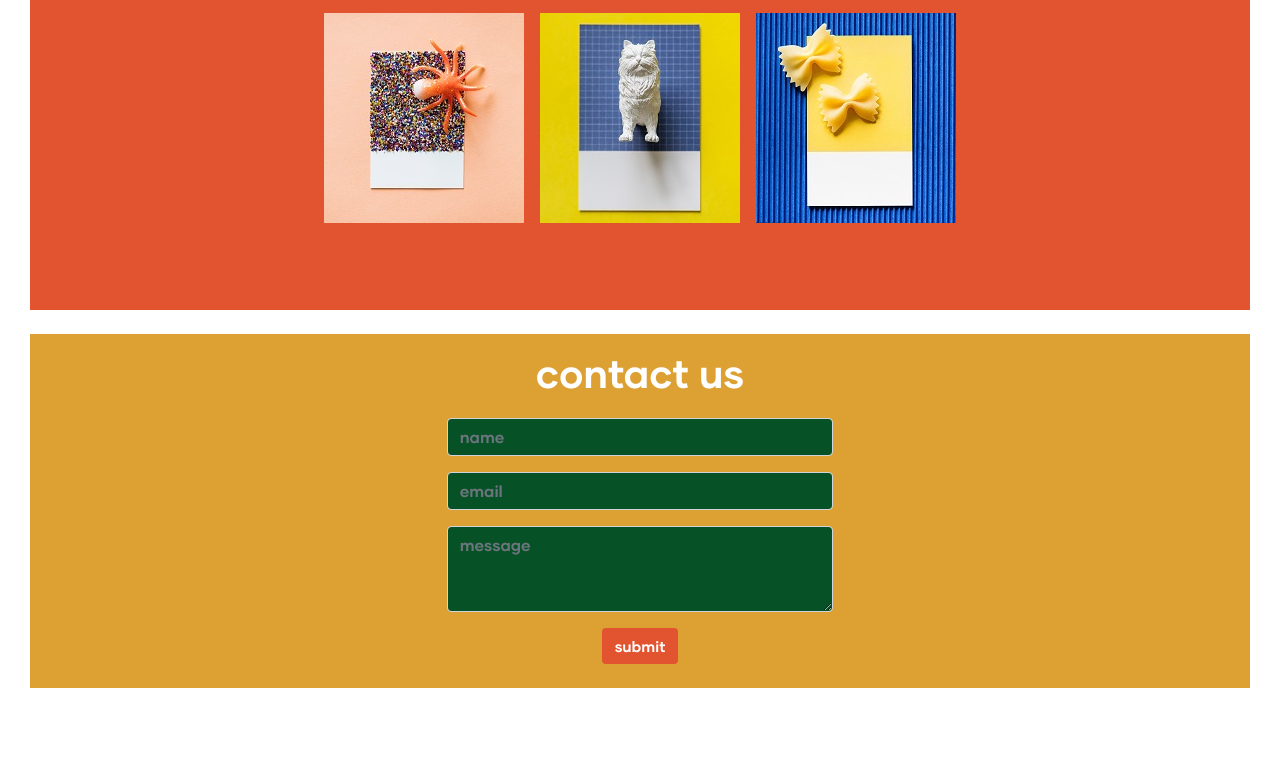
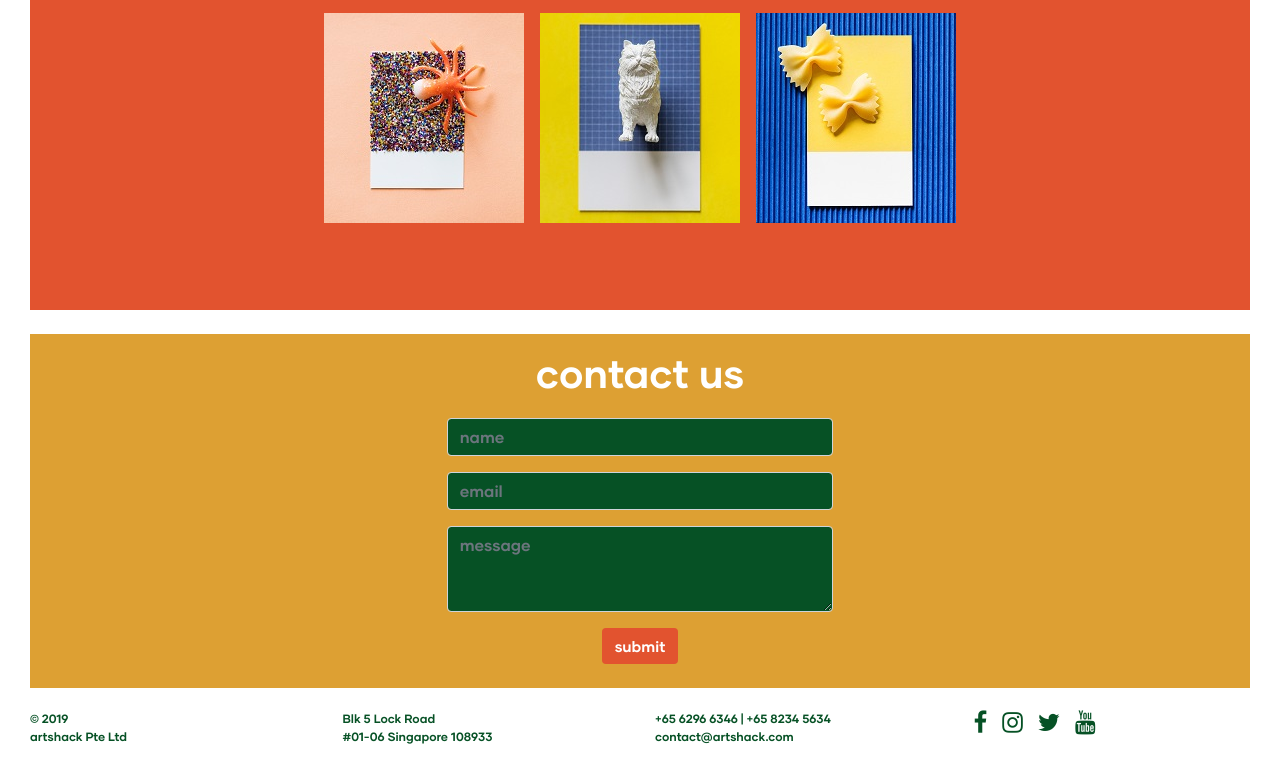
Before and after one commit to lynette-lyf/artshack, a plain HTML site: page index.html in a window 1280 px wide. Shown: the part 2037-2799 px from the top of the page. Before the commit the page ends 2725 px from the top, so only its background shows below. Drawn offline with nearby package versions, Linux system fonts and the light colour scheme; files whose address does not match are found by name.

Commit message:
added footer

```diff
--- a/index.html
+++ b/index.html
@@ -261,6 +261,22 @@
     .btn:focus {
       color: orange;
     }
+
+  .container-fluid-footer{
+  font-family: GilmerBold;
+  font-size: 12px;
+  color: rgb(6,81,37);
+}
+
+.container-fluid-footer #socials a {
+  text-decoration: none;
+  color: rgb(6,81,37);
+  margin: 6px;
+}
+
+.container-fluid-footer #socials a:hover {
+  color: rgb(221,160,51);
+}
   </style>
   </head>
 
@@ -491,4 +507,33 @@ produced and painted by Vietnamese artist <span><a href="artists.html#D">Doãn T
                 <script src="https://stackpath.bootstrapcdn.com/bootstrap/4.3.1/js/bootstrap.min.js " integrity="sha384-JjSmVgyd0p3pXB1rRibZUAYoIIy6OrQ6VrjIEaFf/nJGzIxFDsf4x0xIM+B07jRM " crossorigin="anonymous ">
                 </script>
 </body>
+
+<footer>
+
+<!--Page footer-->
+  <div class="container-fluid-footer">
+  <div class="box">&nbsp;</div>
+            <div class="row justify-content-center pt-1">
+              <div class="column col-xl-3 col-lg-2 col-md-3 col-sm-10">
+<p class="copyright">© 2019<br>artshack Pte Ltd</p>
+</div>
+<div class="column col-xl-3 col-lg-3 col-md-3 col-sm-10">
+<p class="address">Blk 5 Lock Road<br> #01-06 Singapore 108933</p>
+</div>
+<div class="column col-xl-3 col-lg-4 col-md-3 col-sm-10 ">
+<p class="contactinfo">+65 6296 6346  |  +65 8234 5634<br>contact@artshack.com</p>
+</div>
+<div class="column col-xl-3 col-lg-2 col-md-3 col-sm-10 " id="socials">
+  <a href="https://www.facebook.com"><i class="fa fa-facebook fa-2x"></i></a>
+  <a href="https://www.instagram.com"><i class="fa fa-instagram fa-2x"></i></a>
+  <a href="https://www.twitter.com"><i class="fa fa-twitter fa-2x"></i></a>
+  <a href="https://www.youtube.com"><i class="fa fa-youtube fa-2x"></i></a>
+</div>
+
+            </div>
+
+  </div>
+
+</footer>
+
 </html>
```
Also changed, not shown: .c9/metadata/environment/index.html, .c9/metadata/environment/style.css, 1 other file.
